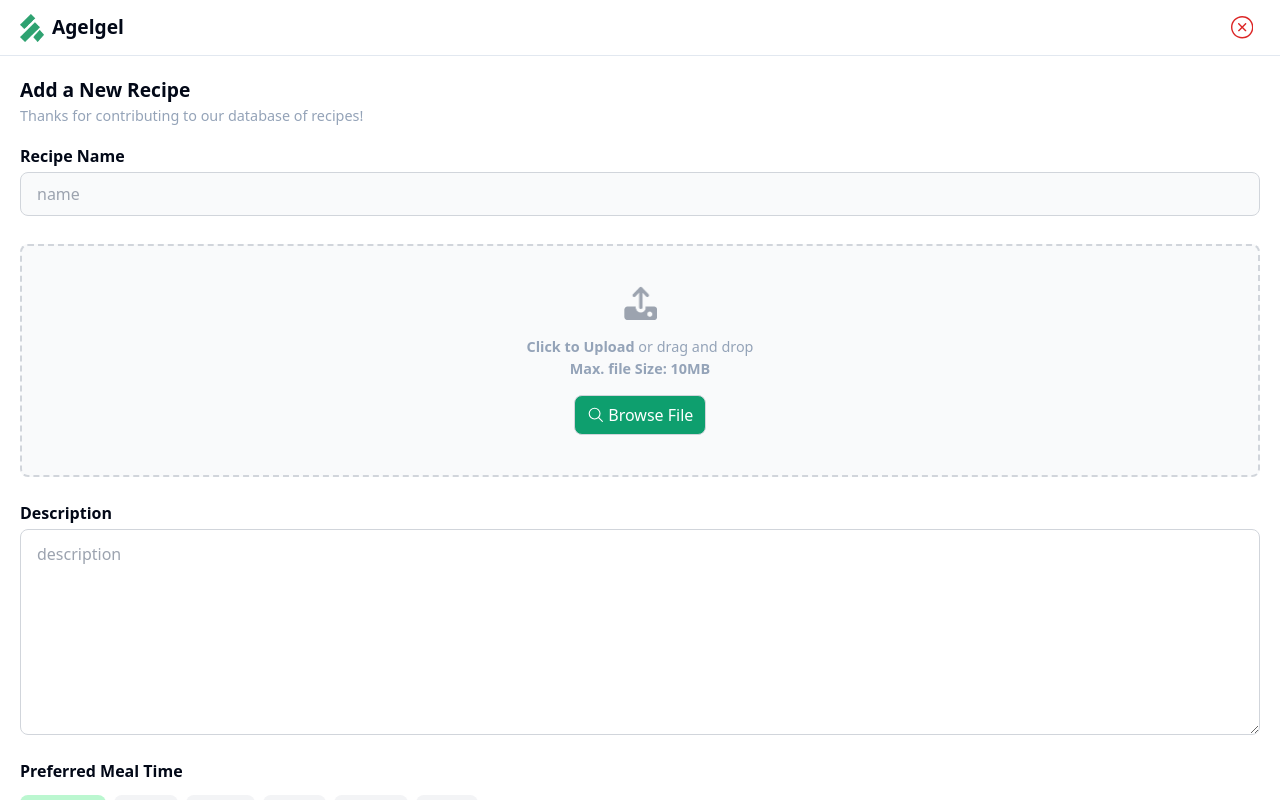
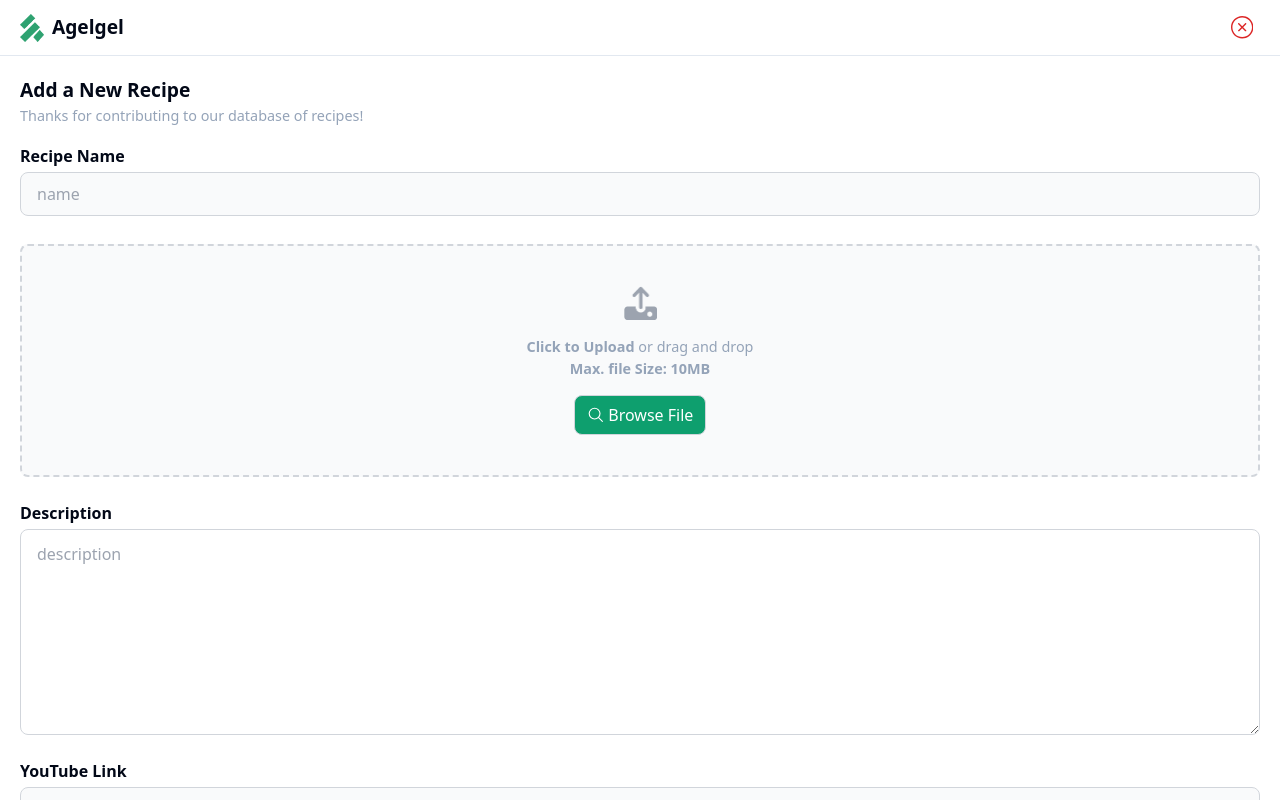
Before and after one commit to YGMonGit/agelgel-frontend, a React (Create React App) app: page /post in a window 1280 px wide. Built offline with nearby package versions, Linux system fonts and the light colour scheme.

Commit message:
added youtube link

```diff
--- a/src/components/Input.tsx
+++ b/src/components/Input.tsx
@@ -4,7 +4,7 @@ import google_logo from "../assets/icons/google-logo.png";
 interface InputProps {
   label: string;
   placeholder: string;
-  value: string | number;
+  value: string | number | undefined;
   isPassword?: boolean;
   showPassword?: boolean;
   onChange?: (event: React.ChangeEvent<HTMLInputElement>) => void;
--- a/src/pages/NewRecipeForm.tsx
+++ b/src/pages/NewRecipeForm.tsx
@@ -22,6 +22,7 @@ function NewRecipeForm() {
   const [healthCondition, setHealthCondition] = useState<EChronicDisease[]>([]);
   const [allergies, setAllergies] = useState<EAllergies[]>([]);
   const [mealPreference, setMealPreference] = useState<EDietaryPreferences[]>([]);
+  const [youTubeLink, setYouTubeLink] = useState<string | undefined>(undefined);
 
 
   // For form one
@@ -59,6 +60,10 @@ function NewRecipeForm() {
   useEffect(() => {
     setValue("preferredMealTime", mealTime);
   }, [mealTime]);
+
+  useEffect(() => {
+    setValue("youtubeLink", youTubeLink);
+  }, [youTubeLink]);
 
   useEffect(() => {
     setValue("preparationDifficulty", difficulty);
@@ -178,6 +183,8 @@ function NewRecipeForm() {
       ) : (
         <>
           <NewRecipeFormOne
+            youTubeLink={youTubeLink}
+            setYouTubeLink={setYouTubeLink}
             setFormNumber={setFormNumber}
             recipeName={recipeName}
             images={images}
--- a/src/pages/RecipeDetail.tsx
+++ b/src/pages/RecipeDetail.tsx
@@ -106,6 +106,15 @@ function RecipeDetail() {
     }).unwrap();
     setNewComment("");
     setValue(0);
+  }
+
+  function convertToEmbedUrl(youtubeLink: string) {
+    const videoId = youtubeLink.split('v=')[1];
+    const ampersandPosition = videoId ? videoId.indexOf('&') : -1;
+    if (ampersandPosition !== -1) {
+      return `https://www.youtube.com/embed/${videoId.substring(0, ampersandPosition)}`;
+    }
+    return `https://www.youtube.com/embed/${videoId}`;
   }
 
   const onNewCommentChange = (e: React.ChangeEvent<HTMLInputElement>) => setNewComment(e.target.value);
@@ -238,6 +247,20 @@ function RecipeDetail() {
           <h3 className="font-semibold mb-1">Instructions</h3>
           <div dangerouslySetInnerHTML={{ __html: recipe.instructions }} />
 
+          <div className="w-full mt-5">
+            {recipe.youtubeLink && (
+              <iframe
+                width="100%"
+                height="315"
+                src={convertToEmbedUrl(recipe.youtubeLink)}
+                title="YouTube video player"
+                frameBorder="0"
+                allow="accelerometer; autoplay; clipboard-write; encrypted-media; gyroscope; picture-in-picture"
+                allowFullScreen
+              />
+            )}
+          </div>
+
         </div>
         <div className="w-full flex flex-col justify-start items-start mt-5">
           <h3 className="font-semibold mb-1">Comments {recipe.totalReviews}</h3>
--- a/src/pages/sub_pages/NewRecipeFormOne.tsx
+++ b/src/pages/sub_pages/NewRecipeFormOne.tsx
@@ -23,6 +23,10 @@ interface NewRecipeFormOneProps {
   register: any;
   setValue: any;
   errors: any;
+
+  youTubeLink: string | undefined;
+  setYouTubeLink: any
+
 }
 
 function NewRecipeFormOne({
@@ -42,6 +46,8 @@ function NewRecipeFormOne({
   register,
   setValue,
   errors,
+  setYouTubeLink,
+  youTubeLink
 }: NewRecipeFormOneProps) {
   const onRecipeNameChange = (e: React.ChangeEvent<HTMLInputElement>) =>
     setRecipeName(e.target.value);
@@ -49,6 +55,9 @@ function NewRecipeFormOne({
     setDescription(e.target.value);
   const onTimeChange = (e: React.ChangeEvent<HTMLInputElement>) =>
     setTime(Number.parseInt(e.target.value));
+  const onYouTubeLinkChange = (e: React.ChangeEvent<HTMLInputElement>) =>
+    setYouTubeLink(e.target.value);
+
 
   const onNextClick = () => { setFormNumber(2) };
 
@@ -75,6 +84,14 @@ function NewRecipeFormOne({
         onChange={onDescriptionChange}
         register={register}
         errors={errors.description}
+      />
+      <Input
+        label="YouTube Link"
+        placeholder="youTubeLink"
+        value={youTubeLink}
+        onChange={onYouTubeLinkChange}
+        register={register}
+        errors={errors.youtubeLink}
       />
       <Choice
         label="Preferred Meal Time"
```
